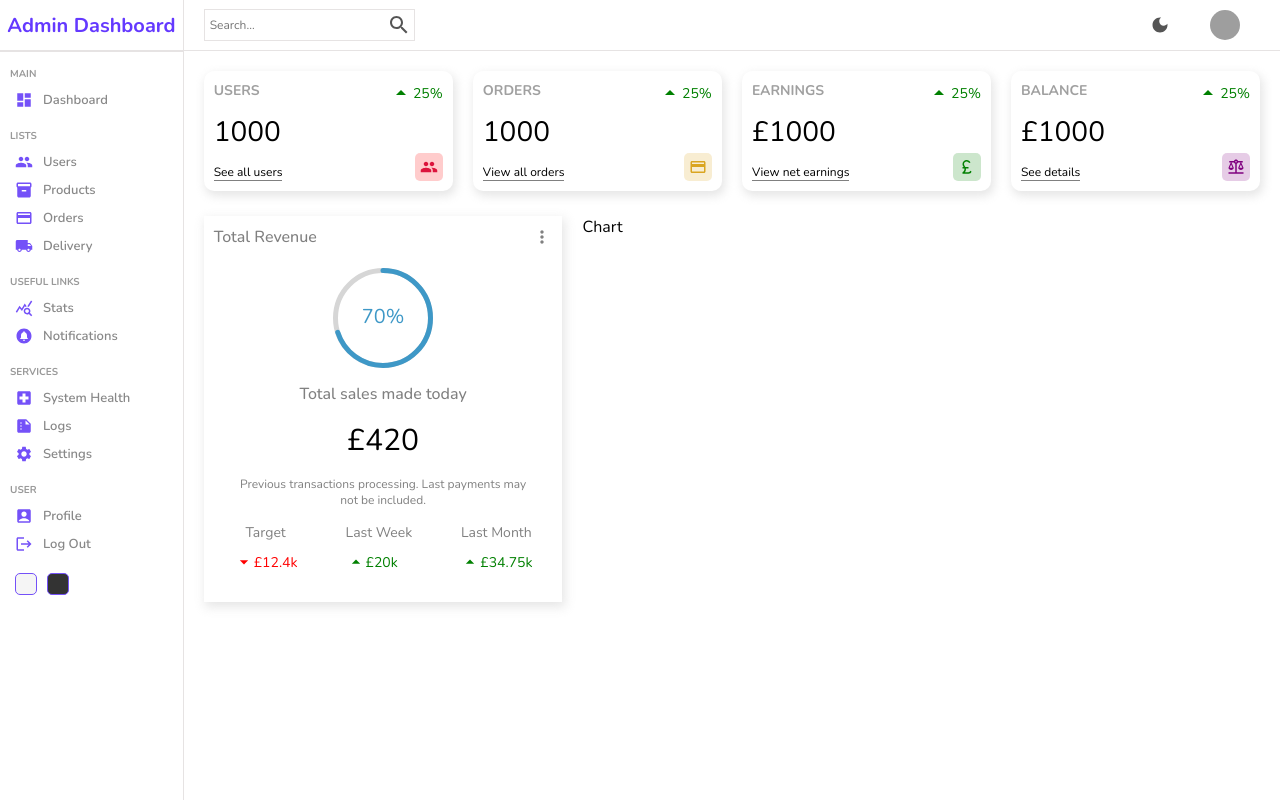
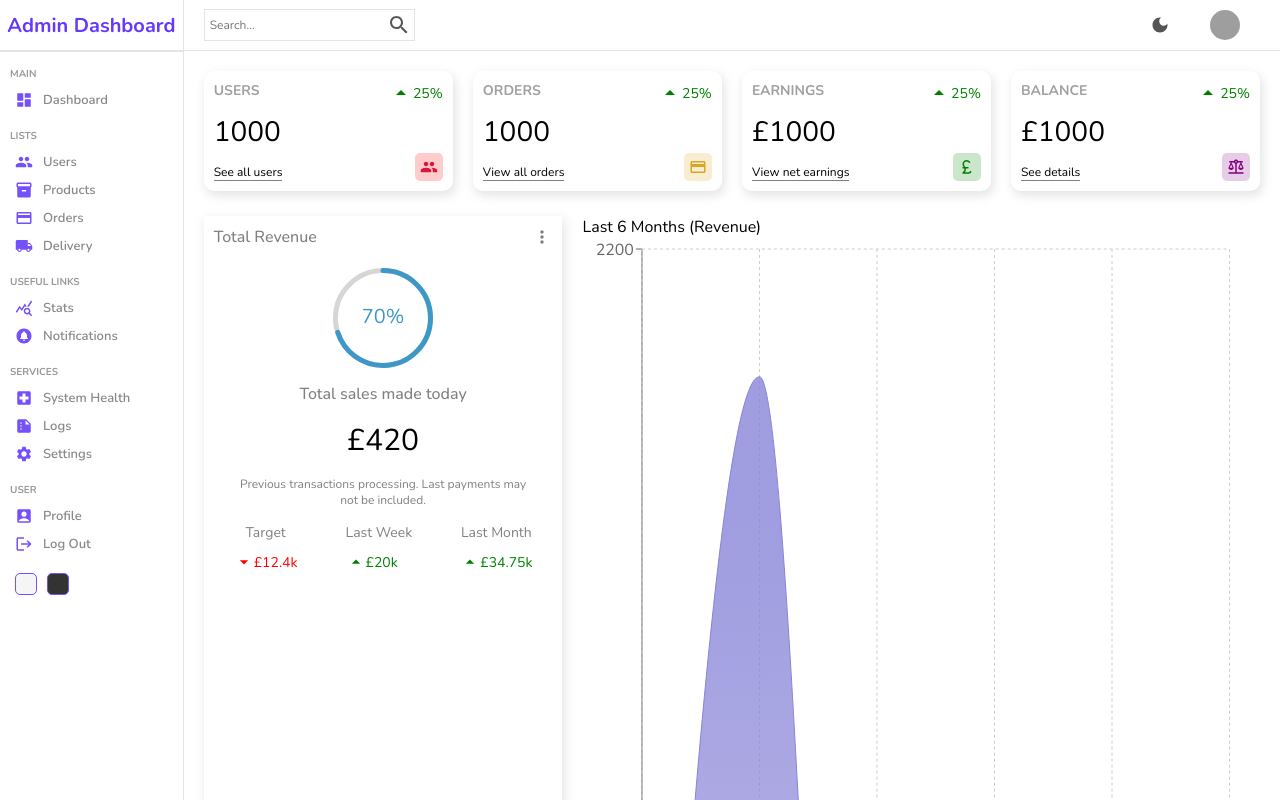
Before and after one commit to i-blackburn/admin-dashboard, a React (Create React App) app: page / in a window 1280 px wide. Shown: the top 800 px of the page. Built offline with nearby package versions, Linux system fonts and the light colour scheme; grey boxes are pictures that could not be loaded.

Commit message:
Add recharts chart component

```diff
--- a/package.json
+++ b/package.json
@@ -15,6 +15,7 @@
     "react-dom": "^18.1.0",
     "react-router-dom": "^6.3.0",
     "react-scripts": "5.0.1",
+    "recharts": "^2.1.9",
     "sass": "^1.51.0",
     "web-vitals": "^2.1.4"
   },
--- a/src/components/chart/Chart.jsx
+++ b/src/components/chart/Chart.jsx
@@ -1,7 +1,55 @@
 import './chart.scss';
+import {
+	AreaChart,
+	Area,
+	XAxis,
+	YAxis,
+	CartesianGrid,
+	Tooltip,
+	ResponsiveContainer
+} from 'recharts';
+
+const data = [
+	{ name: 'January', total: 1200 },
+	{ name: 'February', total: 2100 },
+	{ name: 'March', total: 800 },
+	{ name: 'April', total: 1600 },
+	{ name: 'May', total: 900 },
+	{ name: 'June', total: 1700 }
+];
 
 const Chart = () => {
-	return <div className="chart">Chart</div>;
+	return (
+		<div className="chart">
+			<div className="title">Last 6 Months (Revenue)</div>
+			<ResponsiveContainer width="100%" height="100%">
+				<AreaChart
+					width={730}
+					height={250}
+					data={data}
+					margin={{ top: 10, right: 30, left: 0, bottom: 0 }}
+				>
+					<defs>
+						<linearGradient id="total" x1="0" y1="0" x2="0" y2="1">
+							<stop offset="5%" stopColor="#8884d8" stopOpacity={0.8} />
+							<stop offset="95%" stopColor="#8884d8" stopOpacity={0} />
+						</linearGradient>
+					</defs>
+					<XAxis dataKey="name" stroke="gray" />
+					<YAxis />
+					<CartesianGrid strokeDasharray="3 3" />
+					<Tooltip />
+					<Area
+						type="monotone"
+						dataKey="total"
+						stroke="#8884d8"
+						fillOpacity={1}
+						fill="url(#total)"
+					/>
+				</AreaChart>
+			</ResponsiveContainer>
+		</div>
+	);
 };
 
 export default Chart;
```
Also changed, not shown: 1 other file (tests, documents, lock files or other folders).
